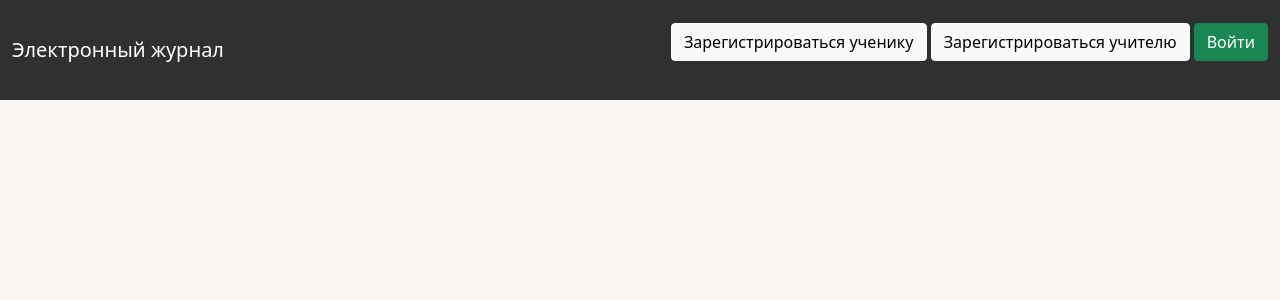
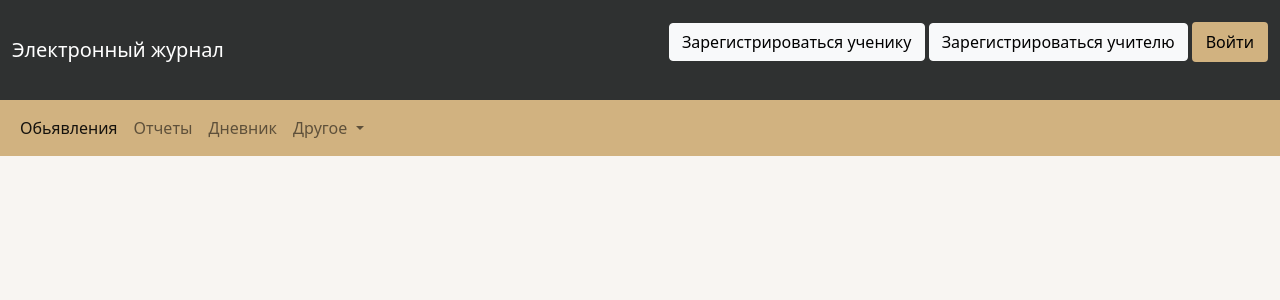
Before and after one commit to DavydenkoGr/web_project, a Flask app: page / in a window 1280 px wide. Shown: the top 300 px of the page. Run offline with Flask 2, Linux system fonts and the light colour scheme.

Commit message:
second nav with dropdown

```diff
--- a/netshool/main.py
+++ b/netshool/main.py
@@ -22,7 +22,6 @@ type_of_user = None
 @login_manager.user_loader
 def load_user(user_id):
     db_sess = db_session.create_session()
-    print(1)
     if type_of_user == 'teacher':
         return db_sess.query(Teacher).get(user_id)
     elif type_of_user == 'student':
@@ -126,7 +125,6 @@ def login():
         teacher = db_sess.query(Teacher).filter(Teacher.email == form.email.data).first()
         if teacher and teacher.check_password(form.password.data):
             type_of_user = 'teacher'
-            print(1)
             login_user(teacher, remember=form.remember_me.data)
             return redirect("/")
         # Если учитель не найден, пройдемся по ученикам
--- a/netshool/static/css/style.css
+++ b/netshool/static/css/style.css
@@ -1,3 +1,9 @@
 nav {
 background-color: #2F3131;
 }
+
+.sign_in{
+background-color: #D1B280;
+border: 2px solid #D1B280;
+color: black;
+}
--- a/netshool/templates/base.html
+++ b/netshool/templates/base.html
@@ -19,13 +19,41 @@
                 <p>
                     <a class="btn btn-light" href="/register_student">Зарегистрироваться ученику</a>
                     <a class="btn btn-light" href="/register_teacher">Зарегистрироваться учителю</a>
-                    <a class="btn btn-success" href="/login">Войти</a>
+                    <a class="btn btn-secondary sign_in" href="/login">Войти</a>
                 </p>
             {% endif %}
         </div>
     </nav>
+    <nav class="navbar navbar-expand-lg navbar-light" style="background-color:#D1B280">
+      <div class="container-fluid">
+        <div class="collapse navbar-collapse" id="navbarNavDropdown">
+          <ul class="navbar-nav">
+            <li class="nav-item">
+              <a class="nav-link active" href="#">Обьявления</a>
+            </li>
+            <li class="nav-item">
+              <a class="nav-link" href="#">Отчеты</a>
+            </li>
+            <li class="nav-item">
+              <a class="nav-link" href="#">Дневник</a>
+            </li>
+            <li class="nav-item dropdown">
+              <a class="nav-link dropdown-toggle" href="#" id="navbarDropdownMenuLink" role="button" data-bs-toggle="dropdown" aria-expanded="false">
+                Другое
+              </a>
+              <ul class="dropdown-menu" aria-labelledby="navbarDropdownMenuLink">
+                <li><a class="dropdown-item" href="#">Action</a></li>
+                <li><a class="dropdown-item" href="#">Another action</a></li>
+                <li><a class="dropdown-item" href="#">Something else here</a></li>
+              </ul>
+            </li>
+          </ul>
+        </div>
+      </div>
+    </nav>
     <main role="main" class="container">
         {% block content %}{% endblock %}
     </main>
+<script src="https://cdn.jsdelivr.net/npm/bootstrap@5.0.0-beta3/dist/js/bootstrap.bundle.min.js" integrity="sha384-JEW9xMcG8R+pH31jmWH6WWP0WintQrMb4s7ZOdauHnUtxwoG2vI5DkLtS3qm9Ekf" crossorigin="anonymous"></script>
 </body>
 </html>
```
